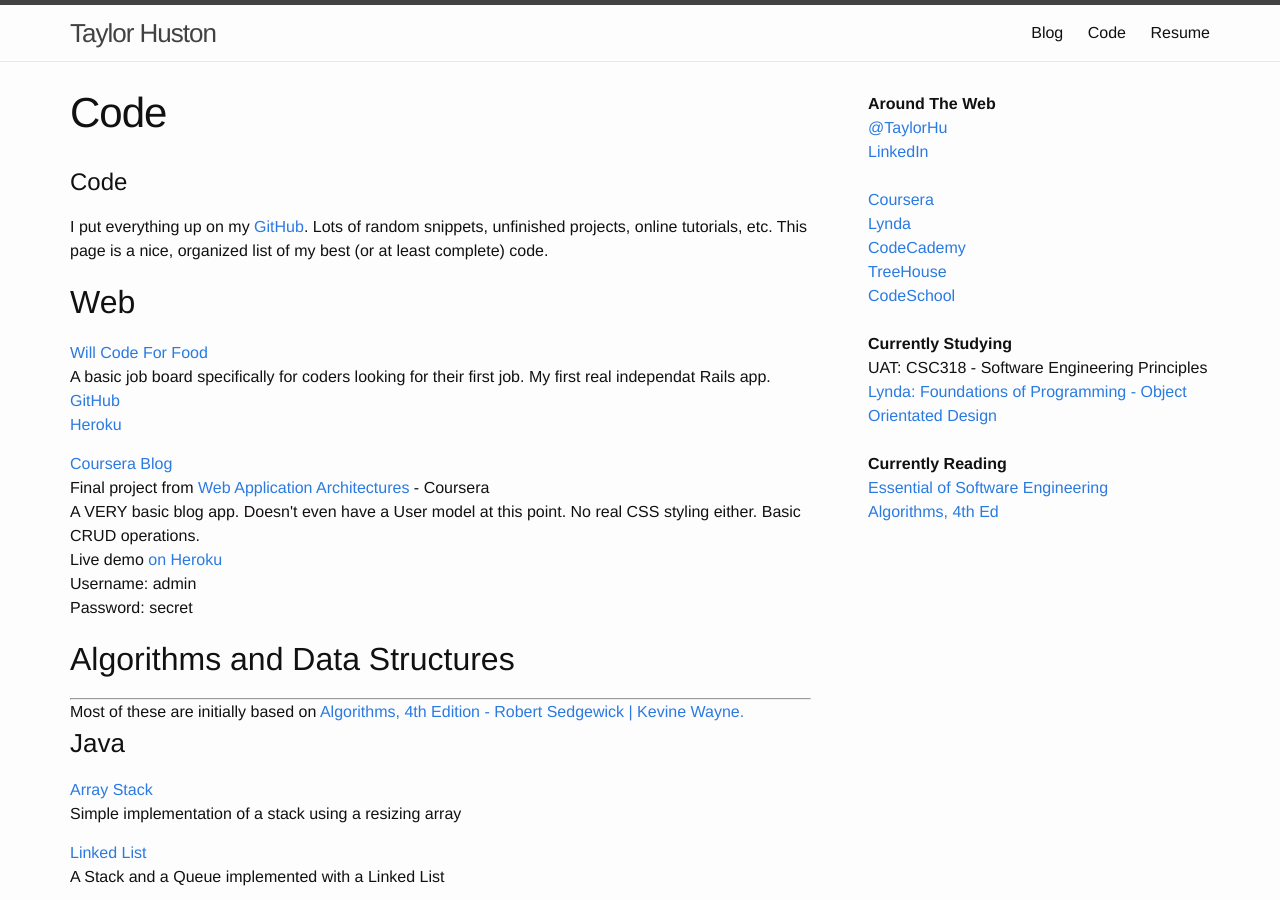
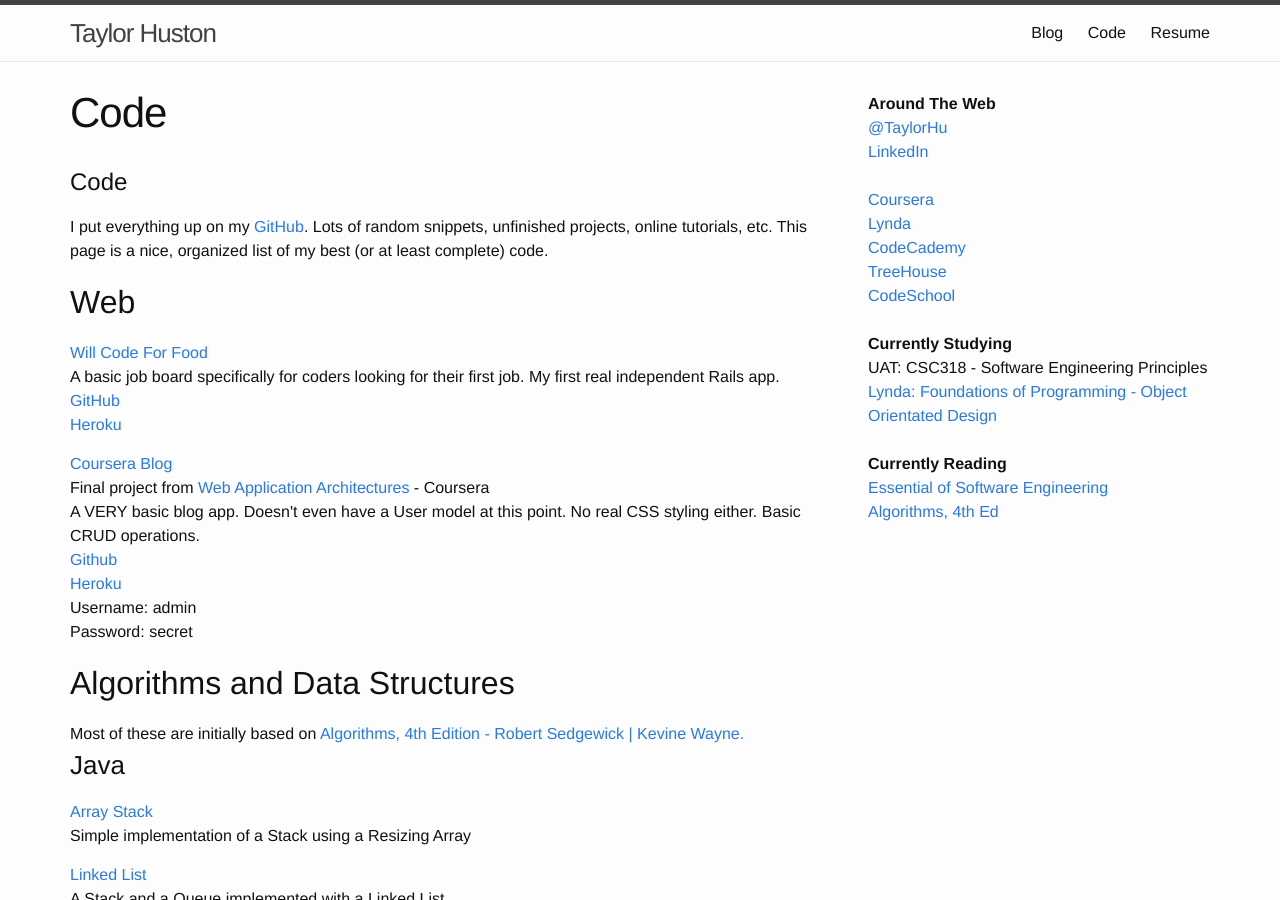
Before and after one commit to TaylorHuston/taylorhuston.github.io, a Jekyll site: the page built from code.html, in a window 1280 px wide and 900 px high. Built offline with Jekyll 4.4.1, drawn with Linux system fonts in a browser that asks for light colours.

Commit message:
Update Code Page

```diff
--- a/code.html
+++ b/code.html
@@ -6,31 +6,31 @@
 
 <h1>Code</h1>
 <p>I put everything up on my <a href="https://github.com/TaylorHuston" target="_blank">GitHub</a>. Lots of random snippets, unfinished projects, online tutorials, etc. This page is a nice, organized list of my best (or at least complete) code.</p>
+
 <h2>Web</h2>
 
 <p><a href="http://willcodeforfood.io/" target="_blank">Will Code For Food</a>
-  <br /> A basic job board specifically for coders looking for their first job. My first real independat Rails app.
-  <br />
-  <a href="https://github.com/TaylorHuston/Rails_WillCodeForFood" target="_blank">GitHub</a>
-  <br />
-  <a href="http://willcodeforfood.io/" target="_blank">Heroku</a>
+  <br /> A basic job board specifically for coders looking for their first job. My first real independent Rails app.
+  <br /> <a href="https://github.com/TaylorHuston/Rails_WillCodeForFood" target="_blank">GitHub</a>
+  <br /> <a href="http://willcodeforfood.io/" target="_blank">Heroku</a>
 </p>
 
 <p><a href="https://github.com/TaylorHuston/Rails_CourseraBlog" target="_blank">Coursera Blog</a>
   <br /> Final project from <a href="https://www.coursera.org/account/accomplishments/records/epU6AEUAmBcJNxdX" target="_blank">Web Application Architectures</a> - Coursera
   <br /> A VERY basic blog app. Doesn't even have a User model at this point. No real CSS styling either. Basic CRUD operations.
-  <br /> Live demo <a href="http://fierce-sea-1154.herokuapp.com/" target="_blank">on Heroku</a>
+  <br /> <a href="https://github.com/TaylorHuston/Rails_CourseraBlog" target="_blank">Github</a>
+  <br /> <a href="http://fierce-sea-1154.herokuapp.com/" target="_blank">Heroku</a>
   <br /> Username: admin
   <br /> Password: secret
   </p>
 
 
 <h2>Algorithms and Data Structures</h2>
-<hr /> Most of these are initially based on
+Most of these are initially based on
 <a href="http://algs4.cs.princeton.edu/home/" target="_blank">Algorithms, 4th Edition - Robert Sedgewick | Kevine Wayne.</a>
 <h3>Java</h3>
 <p><a href="https://github.com/TaylorHuston/Java_ArrayStack" target="_blank">Array Stack</a>
-  <br /> Simple implementation of a stack using a resizing array</p>
+  <br /> Simple implementation of a Stack using a Resizing Array</p>
 
 <p><a href="https://github.com/TaylorHuston/Java_LinkedList" target="_blank">Linked List</a>
   <br /> A Stack and a Queue implemented with a Linked List</p>
@@ -50,7 +50,6 @@
 
 
 <h2>Languages</h2>
-<hr />
 <h3>Cliffnotes</h3>
 <p><a href="https://github.com/TaylorHuston/ProgrammingCliffnotes" target="_blank">Programming Cliffnotes</a>
   <br /> A repo designed to be snippets of reference syntax for most commonly used programming languages, for people who jump between languages often</p>
```
